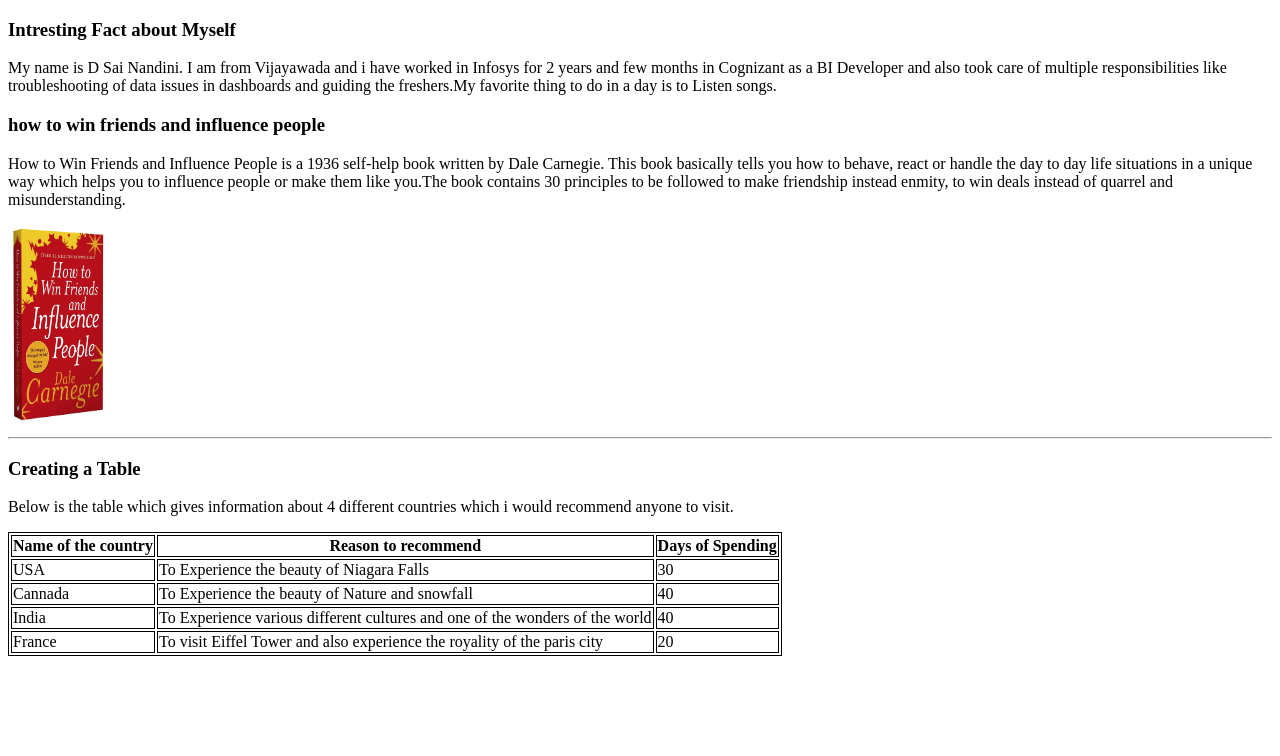
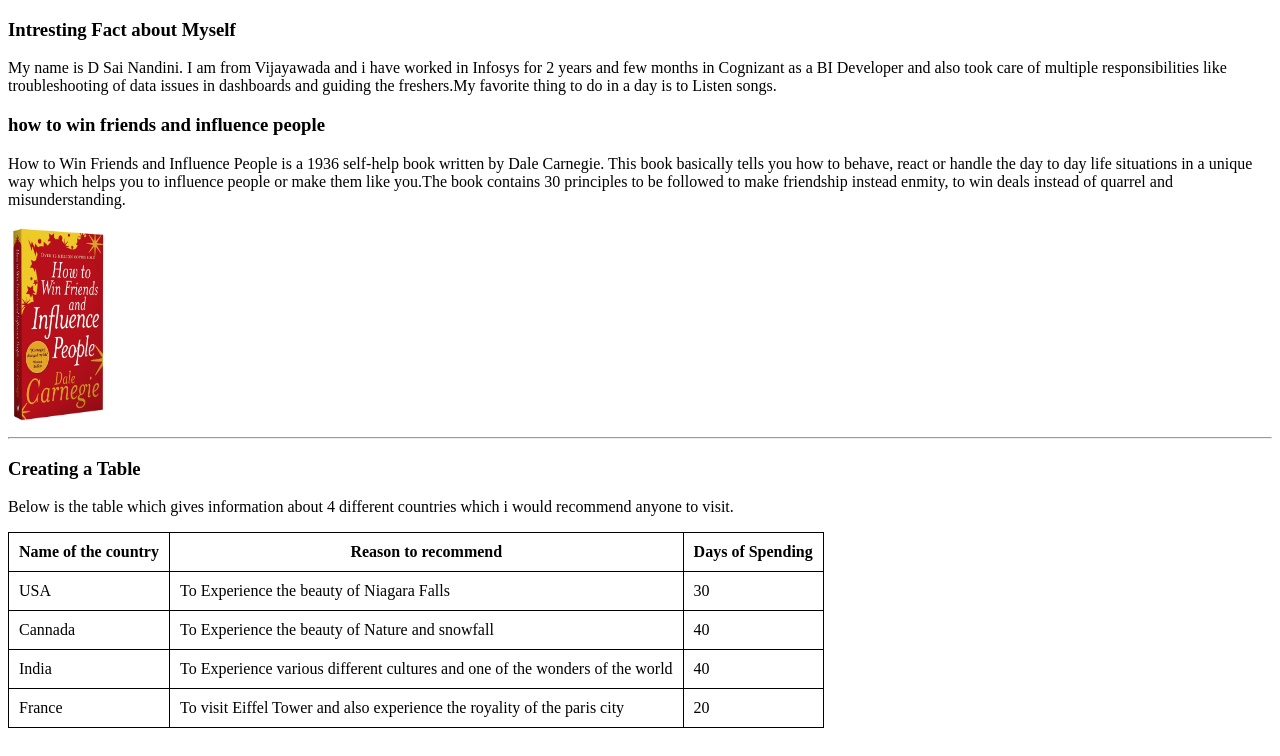
Before and after one commit to 44-563-Web-Apps-S23/44563-webapps-assignment-3-Nandini-Devabattula, a plain HTML site: page aboutme.html in a window 1280 px wide. Drawn offline with Linux system fonts and the light colour scheme.

Commit message:
modified table column

```diff
--- a/aboutme.html
+++ b/aboutme.html
@@ -14,8 +14,11 @@
     <table>
         <style>
              table, th, td {
+                padding: 10px;
             border: 1px solid black;
+            border-collapse: collapse;
                 }
+
         </style>
         <tr>
         <th> Name of the country</th>
```
